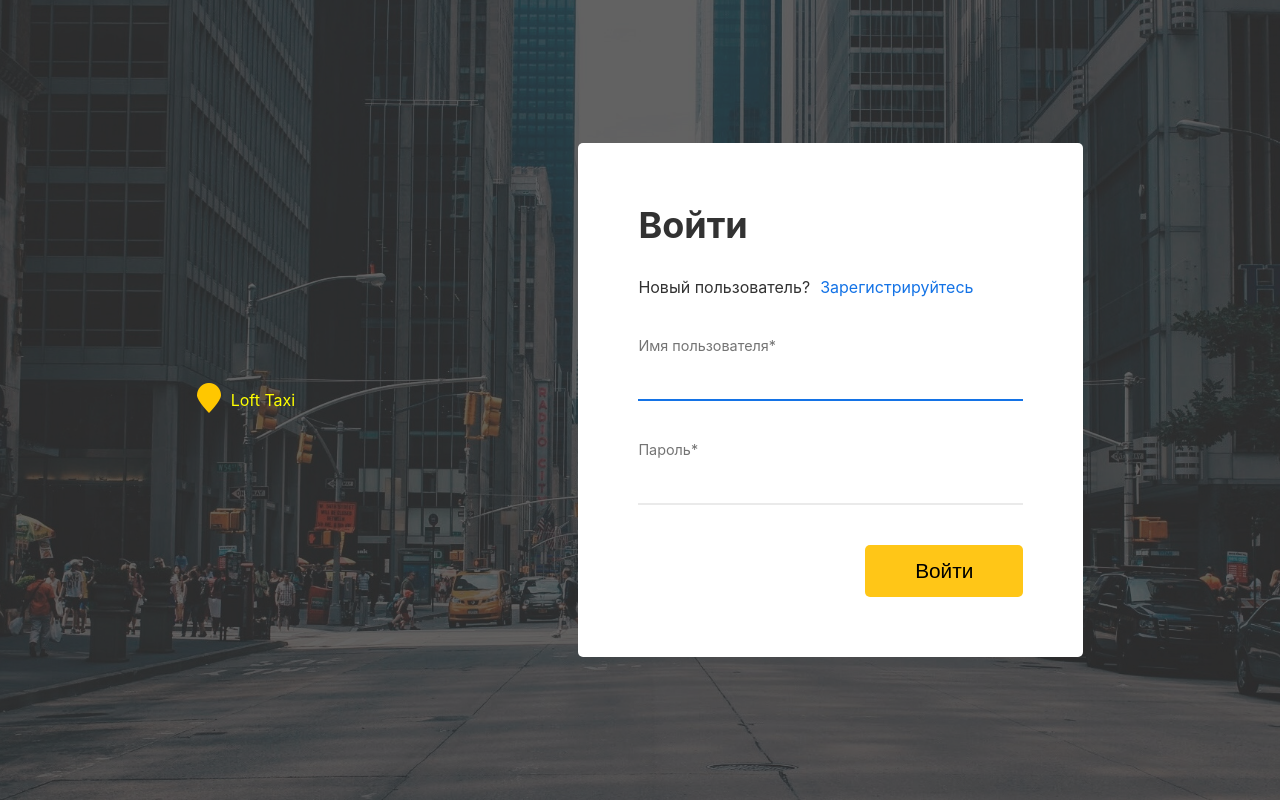
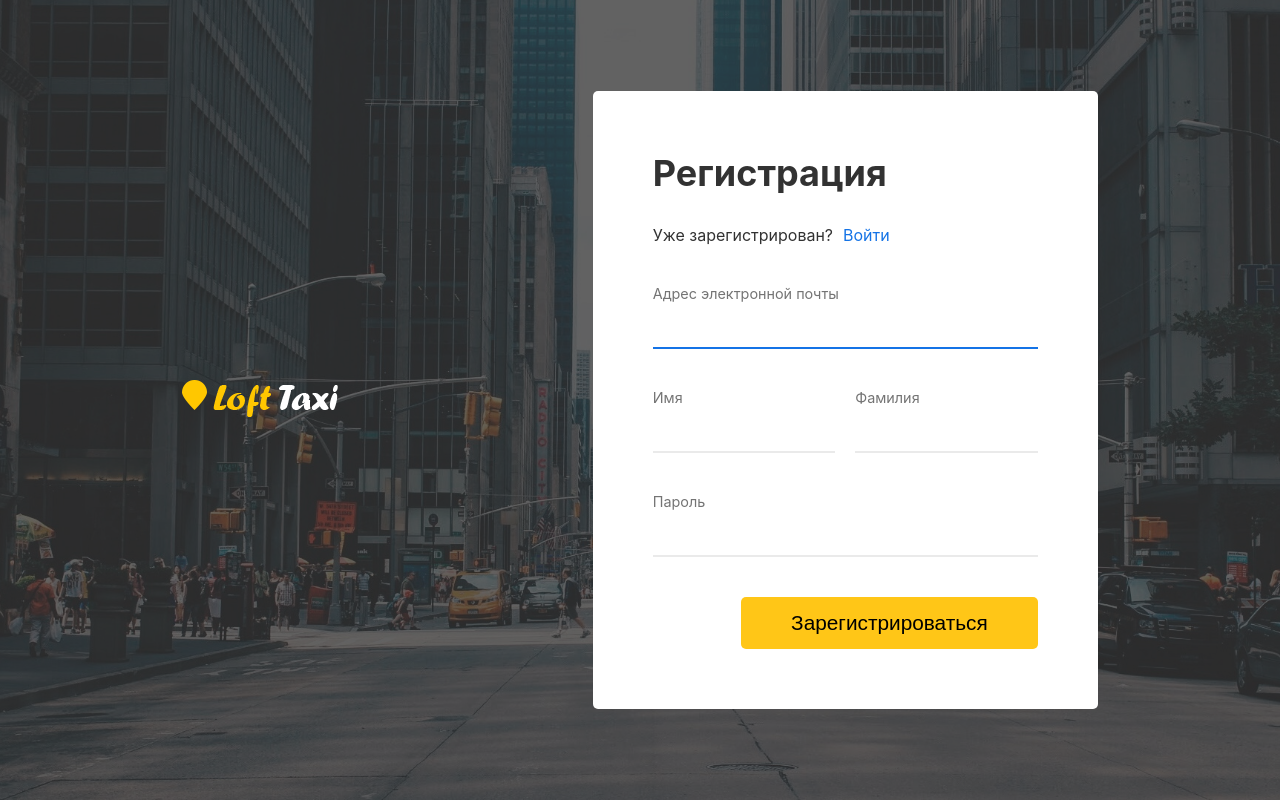
Before and after one commit to Deman75/loft-taxi, a React (Create React App) app: page / in a window 1280 px wide. Built offline with nearby package versions, Linux system fonts and the light colour scheme.

Commit message:
Сверстал форму регистрации. Сделал текст логотипа картинкой

```diff
--- a/src/components/Logo/Logo.jsx
+++ b/src/components/Logo/Logo.jsx
@@ -7,7 +7,6 @@ function Logo() {
             <div className='logo-img'>
                 <img className='logo__img-img' src="./images/logo.png" alt="loft-taxi"/>
             </div>
-            <span className='desc'>Loft Taxi</span>
         </div>
     );
 }
--- /dev/null
+++ b/src/components/Reg/Reg.css
@@ -0,0 +1,84 @@
+.reg {
+    padding: 60px;
+    border-radius: 5px;
+    color: #323232;
+    background-color: #fff;
+    width: 505px;
+    /* height: 475px; */
+}
+
+.reg__title {
+    font-size: 36px;
+}
+
+.reg__desc {
+    margin-top: 30px;
+}
+
+.reg__reg {
+    text-decoration: none;
+    margin-left: 10px;
+    color: #1473e6;
+}
+
+.reg__form {
+    margin-top: 40px;
+}
+
+.form__input {
+    margin-bottom: 40px;
+}
+
+.form__input-wrap {
+    display: flex;
+    justify-content: space-between;
+    width: 100%;
+}
+.form__input-wrap .form__input {
+    width: calc(50% - 10px);
+}
+
+.input__desc {
+    font-size: 0.9rem;
+    margin-bottom: 15px;
+    color: #747474;
+}
+
+.input__input {
+    border: none;
+    outline: none;
+    font-size: 1rem;
+    width: 100%;
+    margin-bottom: 10px;
+    color: #323232;
+}
+.form__input::after {
+    content: '';
+    display: block;
+    width: 100%;
+    height: 2px;
+    background-color: #eaeaea;
+}
+
+.form__input_active::after {
+    background-color: #1473e6;
+}
+
+.form__button {
+    width: 100%;
+    text-align: right;
+}
+
+.form__submit {
+    color: #000;
+    background-color: #ffc617;
+    padding: 14px 50px;
+    font-size: 1.3rem;
+    border-radius: 5px;
+    font-weight: 500;
+    transition: background-color .2s;
+}
+
+.form__submit:hover {
+    background-color: #eeb60c;
+}
--- /dev/null
+++ b/src/components/Reg/Reg.jsx
@@ -0,0 +1,42 @@
+import React from 'react'
+
+import './Reg.css'
+
+function Reg() {
+    return (
+        <div className='reg'>
+            <h3 className='reg__title'>Регистрация</h3>
+            <div className='reg__desc'>
+                <span>Уже зарегистрирован?</span>
+                <a className='reg__reg' href="http://">Войти</a>
+            </div>
+            <form className='reg__form' action="POST">
+                <div className='form__input form__input_active'>
+                    <div className='input__desc'>Адрес электронной почты</div>
+                    <input className='input__input' type="email" name='email'/>
+                </div>
+
+                <div className='form__input-wrap'>
+                    <div className='form__input'>
+                        <div className='input__desc'>Имя</div>
+                        <input className='input__input' type="text" name='name'/>
+                    </div>
+                    <div className='form__input'>
+                        <div className='input__desc'>Фамилия</div>
+                        <input className='input__input' type="text" name='surname'/>
+                    </div>
+                </div>
+
+                <div className='form__input'>
+                    <div className='input__desc'>Пароль</div>
+                    <input className='input__input' type="password" name='password'/>
+                </div>
+                <div className='form__button'>
+                    <button className='form__submit' type='submit'>Зарегистрироваться</button>
+                </div>
+            </form>
+        </div>
+    );
+}
+
+export default Reg;
--- a/src/pages/Main/Main.jsx
+++ b/src/pages/Main/Main.jsx
@@ -3,14 +3,16 @@ import React from 'react'
 import './Main.css'
 
 import Logo from '../../components/Logo/Logo'
-import Login from '../../components/Login/Login'
+// import Login from '../../components/Login/Login'
+import Reg from '../../components/Reg/Reg'
 
 function Main() {
     return (
         <div className='wrapper wrapper__main'>
             <div className='container container__main'>
                 <Logo></Logo>
-                <Login></Login>
+                {/* <Login></Login> */}
+                <Reg></Reg>
             </div>
         </div>
     )
```
Also changed, not shown: public/images/logo.png.
